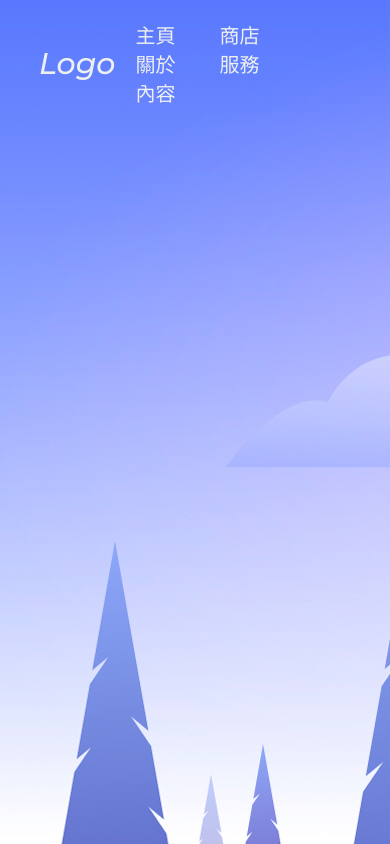
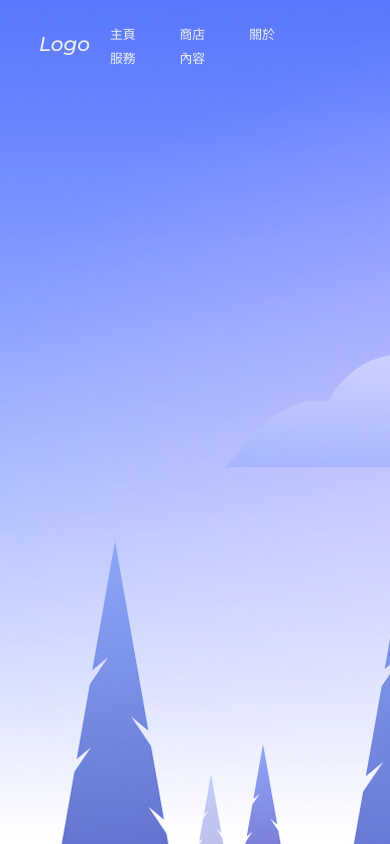
Before and after one commit to leo950723/my-web, a plain HTML site: page index.html in a window 390 px wide. Drawn offline with Linux system fonts and the light colour scheme.

Commit message:
version0.5

```diff
--- a/index.html
+++ b/index.html
@@ -12,17 +12,21 @@
 
 
   <header>
-    <a href="#" class="Logo">Logo</a>
-    <nav class=" navbar">
-      <ul>
-        <li><a href="#">主頁</a></li>
-        <li><a href="#">商店</a></li>
-        <li><a href="#">關於</a></li>
-        <li><a href="#">服務</a></li>
-        <li><a href="#">內容</a></li>
-      </ul>
-    </nav>
+    <div>
+      <a href="#" class="Logo">Logo</a>
+    </div>
 
+    <div class=list>
+      <nav class=" navbar">
+        <ul>
+          <li><a href="#" class="P">主頁</a></li>
+          <li><a href="#" class="P">商店</a></li>
+          <li><a href="#" class="P">關於</a></li>
+          <li><a href="#" class="P">服務</a></li>
+          <li><a href="#" class="P">內容</a></li>
+        </ul>
+      </nav>
+    </div>
   </header>
   <div class="container_1">
 
--- a/style.css
+++ b/style.css
@@ -1,6 +1,47 @@
 @import url('https://fonts.googleapis.com/css2?family=Montserrat:ital,wght@1,500&display=swap');
 
-@media (max-width: 575px);
+@media (max-width: 768px) {
+  .P {
+    font-size: 0.8rem;
+  }
+
+
+  body {
+    background: url("background.jpg") no-repeat;
+  }
+
+  .navbar li {
+    display: inline-block;
+    padding: 0px 20px;
+  }
+
+  .navbar li a {
+    transition: all 0.3s ease;
+  }
+
+  .container_1 {
+    height: 150px;
+    text-align: center;
+    line-height: 100px;
+    padding: 10px 10%;
+    font-size: 30px;
+    font-family: "montserrat", sans-serif;
+  }
+
+  .navbar li a:hover {
+    color: #D55663;
+
+
+  }
+
+  header {
+    display: flex;
+    justify-content: space-between;
+    align-items: center;
+    padding: 20px 10%;
+  }
+
+}
 
 * {
   box-sizing: border-box;
@@ -25,9 +66,8 @@ button {
 
 }
 
-.Logo {
-  font-size: 30px;
-}
+
+
 
 header {
   display: flex;
@@ -35,6 +75,8 @@ header {
   align-items: center;
   padding: 20px 10%;
 }
+
+
 
 .navbar li {
   display: inline-block;
@@ -49,7 +91,7 @@ header {
 .navbar li a:hover {
   color: #D55663;
 
-  ;
+
 }
 
 .container_1 {
```
